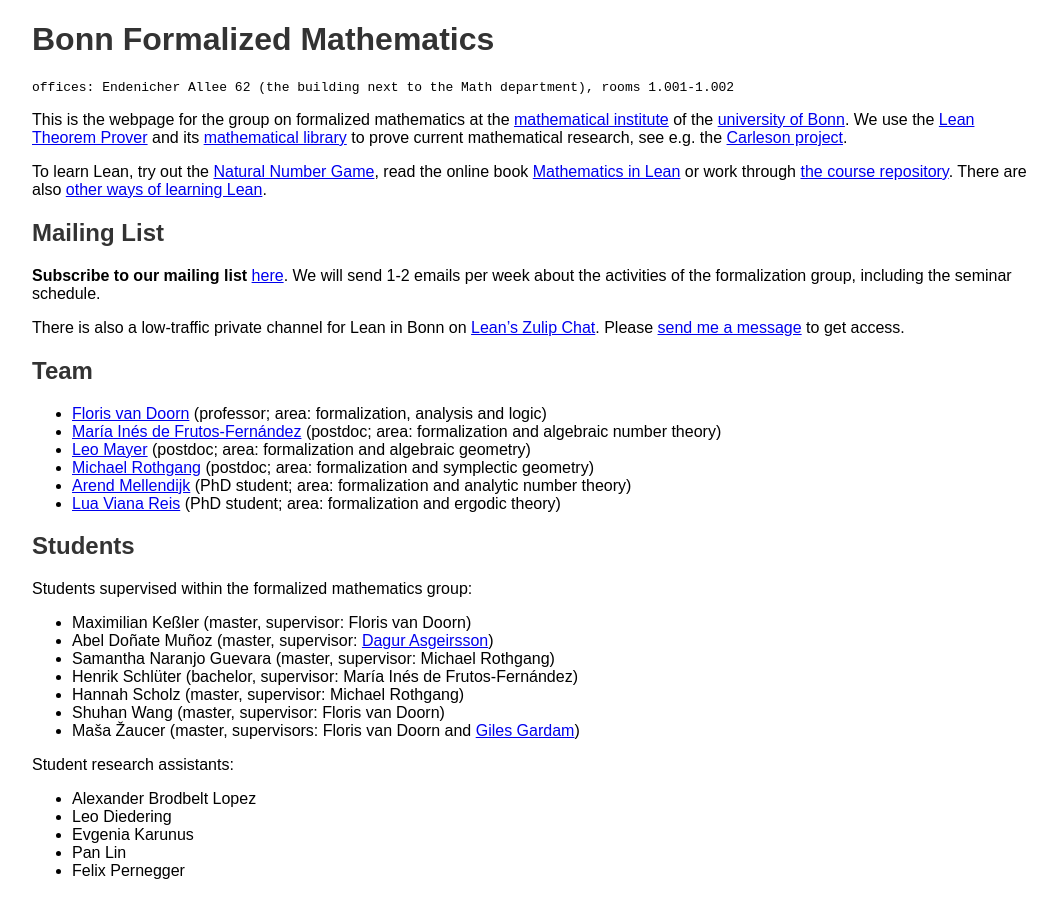
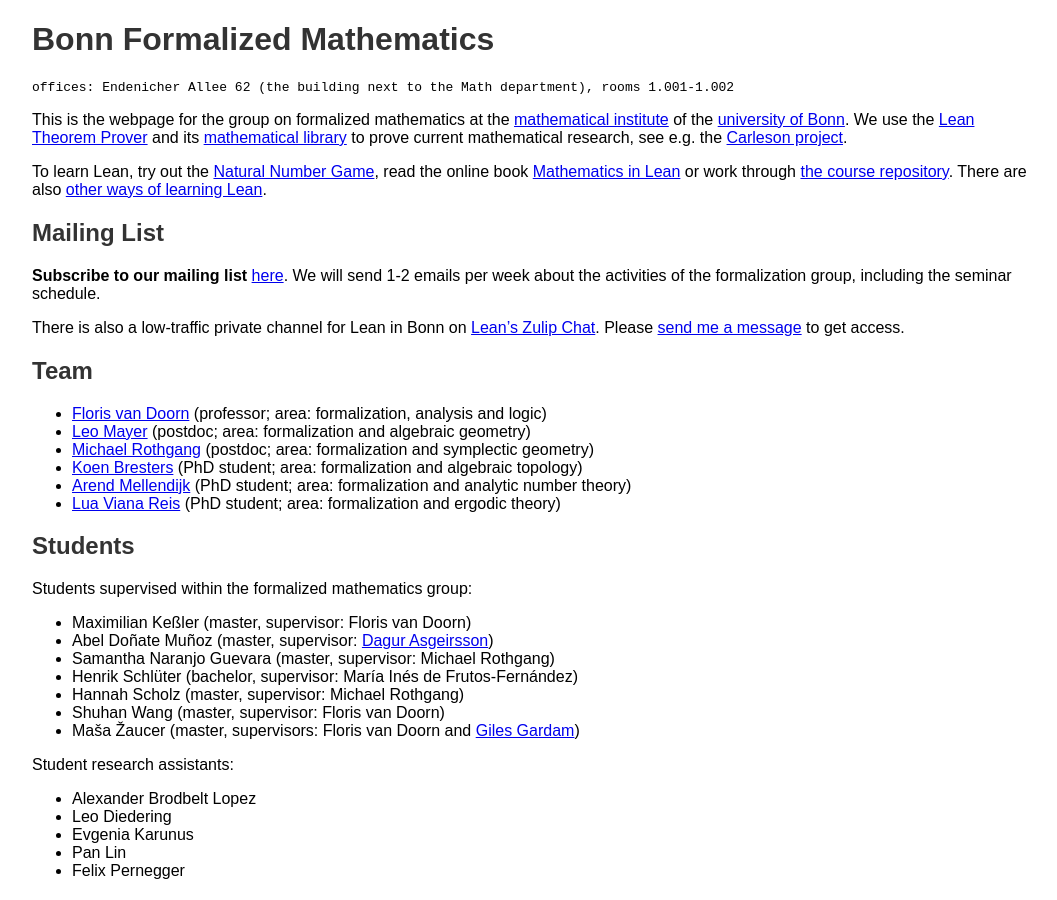
Before and after one commit to fpvandoorn/fpvandoorn.github.io, a Jekyll site: the page built from formalized-mathematics.md, in a window 1280 px wide and 900 px high. Shown: the whole window, without its empty margins (108-1165 px from the left). Built offline with Jekyll 4.4.1, drawn with Linux system fonts in a browser that asks for light colours; our own code applies the rules of GitHub Pages for plain Markdown files; some of the changed text lies outside the part shown.

Commit message:
Koen and Maria

```diff
--- a/formalized-mathematics.md
+++ b/formalized-mathematics.md
@@ -20,14 +20,12 @@
 ## Team
 
 * [Floris van Doorn](index.md) (professor; area: formalization, analysis and logic)
-* [María Inés de Frutos-Fernández](https://mariainesdff.github.io/) (postdoc; area: formalization and algebraic number theory)
 * [Leo Mayer](https://github.com/leomayer1) (postdoc; area: formalization and algebraic geometry)
 * [Michael Rothgang](https://www.math.uni-bonn.de/people/rothgang/) (postdoc; area: formalization and symplectic geometry)
+* [Koen Bresters](https://github.com/koenbres04) (PhD student; area: formalization and algebraic topology)
 * [Arend Mellendijk](https://github.com/amellendijk) (PhD student; area: formalization and analytic number theory)
 * [Lua Viana Reis](https://github.com/lua-vr) (PhD student; area: formalization and ergodic theory)
 
-<!-- Associated members: [Sven Manthe](https://www.math.uni-bonn.de/people/smanthe/). Maybe also mention Adrian, Peter Koepke, Lars Becker, other professors?
-This should be done on a different IRU webpage. -->
 
 ## Students
 
```
Also changed, not shown: other parts of formalized-mathematics.md (+5 -0 lines).
